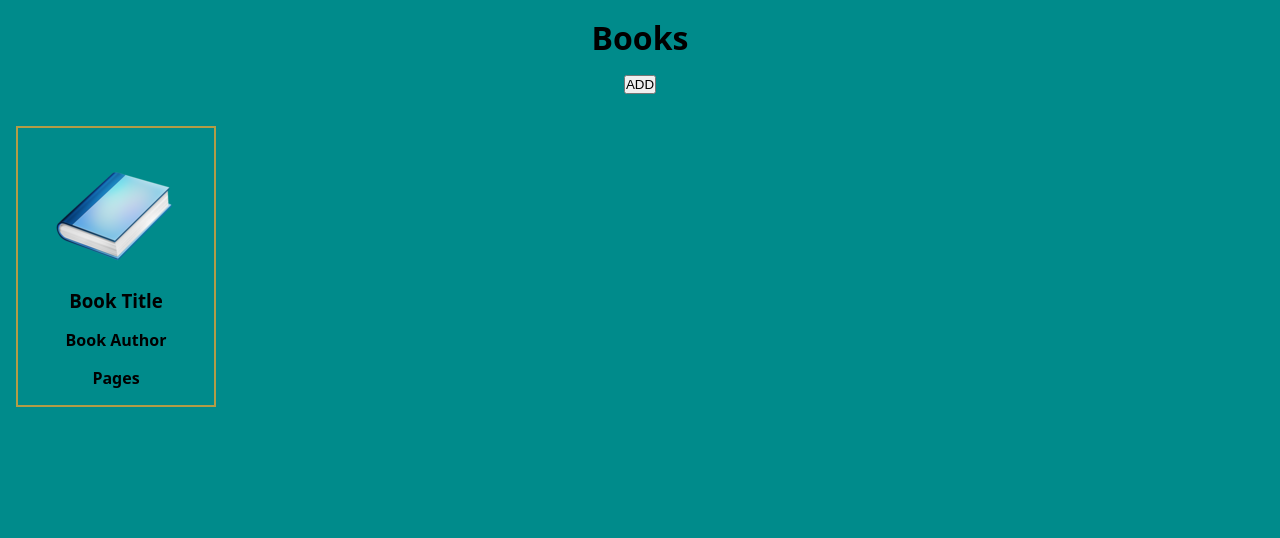
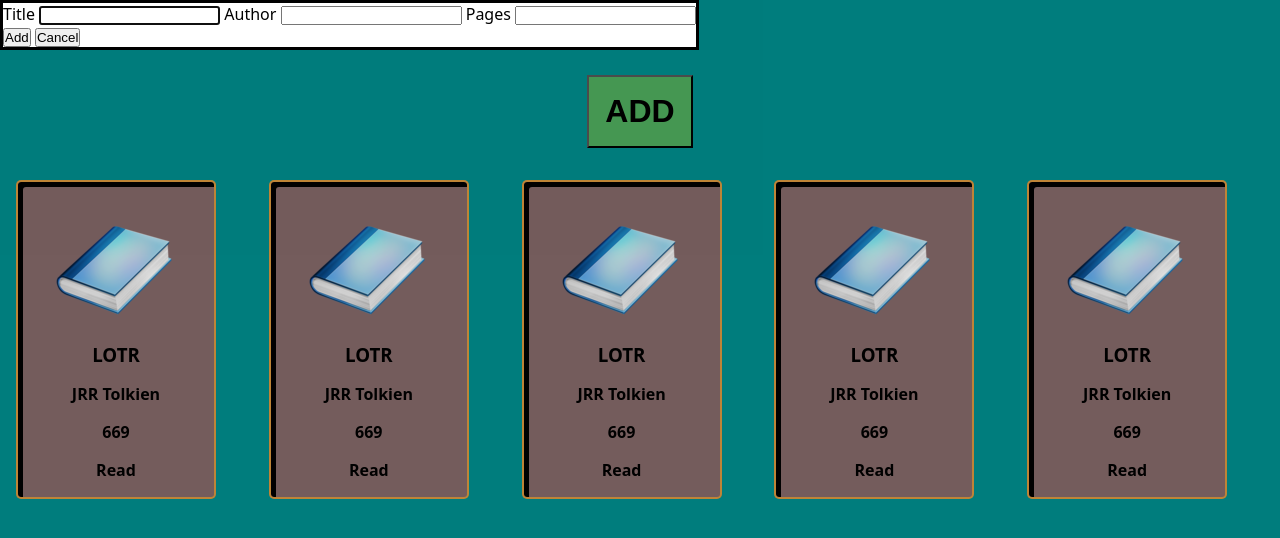
Before and after one commit to GuenounouAlem/jsOopRac, a plain HTML site: page index.html in a window 1280 px wide. Both pictures are taken after a click on the button "ADD". Drawn offline with Linux system fonts and the light colour scheme.

Commit message:
almost done

```diff
--- a/index.html
+++ b/index.html
@@ -11,7 +11,21 @@
     <main>
         <div class="header">
             <h1>Books</h1>
-            <button>ADD</button>
+            <dialog id="bookDialog">
+                <form>
+                  <label for="title">Title</label>
+                  <input type="text" name="title" id="title">
+                  <label for="author">Author</label>
+                  <input type="text" name="auth" id="auth">
+                  <label for="pages">Pages</label>
+                  <input type="number" name="pages" id="pages">
+                  <div>
+                    <button id="confirm" value="default">Add</button>
+                    <button value="cancel" formmethod="dialog">Cancel</button>
+                  </div>
+                </form>
+            </dialog>
+            <button id="add">ADD</button>
         </div>
         <div class="book-container">
             <div class="book">
--- a/script.js
+++ b/script.js
@@ -1,28 +1,34 @@
 // array of book objects
 const myLibrary = [
-    {title: 'LOTR', author: 'JRR Tolkien', pages: 669},
-    {title: 'LOTR', author: 'JRR Tolkien', pages: 669},
-    {title: 'LOTR', author: 'JRR Tolkien', pages: 669},
-    {title: 'LOTR', author: 'JRR Tolkien', pages: 669},
-    {title: 'LOTR', author: 'JRR Tolkien', pages: 669},
+    {title: 'LOTR', author: 'JRR Tolkien', pages: 669, read: true},
+    {title: 'LOTR', author: 'JRR Tolkien', pages: 669, read: true},
+    {title: 'LOTR', author: 'JRR Tolkien', pages: 669, read: true},
+    {title: 'LOTR', author: 'JRR Tolkien', pages: 669, read: true},
+    {title: 'LOTR', author: 'JRR Tolkien', pages: 669, read: true},
 ]
 
-
+const container = document.querySelector('.book-container')
 
 // Book object Constructor
-function Book(title, author, pages) {
+function Book(title, author, pages, read) {
     this.title = title
     this.author = author
     this.pages = pages
+    this.read = read
+    toggleRead = function () {
+        this.read = !this.read
+    }
 }
 
 
 // Function to add books to the library
-function addBook() {
+function addBook(title, author, pages) {
     const book = new Book(title, author, pages)
     myLibrary.push(book)
 }
 
+function displayBooks() {
+    container.innerHTML = ''
     myLibrary.forEach((book) => {
         const card = document.createElement('div')
         card.className = 'book'
@@ -34,8 +40,49 @@ myLibrary.forEach((book) => {
         author.innerText = book.author
         const pages = document.createElement('h4')
         pages.innerText = book.pages
+        const read = document.createElement('h4')
+        if(book.read) {
+            read.innerText = 'Read'
+        } else {
+            read.innerText = 'Not Read yet'
+        }
         card.appendChild(img)
         card.appendChild(title)
         card.appendChild(author)
         card.appendChild(pages)
+        card.appendChild(read)
+        container.appendChild(card)
     })
+}
+
+displayBooks()
+
+
+
+
+
+
+
+
+//-------------------- Form Modal handeling ----------------------//
+
+const addBtn = document.getElementById("add");
+const bookDialog = document.getElementById("bookDialog");
+const dTitle = document.getElementById("title")
+const dAuth = document.getElementById("auth")
+const dPages = document.getElementById("pages")
+const confirmBtn = bookDialog.querySelector("#confirm");
+
+// "Show the dialog" button opens the <dialog> modally
+addBtn.addEventListener("click", () => {
+  bookDialog.showModal();
+});
+
+// Prevent the "confirm" button from the default behavior of submitting the form, and close the dialog with the `close()` method, which triggers the "close" event.
+confirmBtn.addEventListener("click", (event) => {
+  event.preventDefault(); // We don't want to submit this fake form
+  bookDialog.close(addBook(dTitle.value, dAuth.value, dPages.value));
+  displayBooks();
+
+   // Have to send the select box value here.
+});
--- a/style.css
+++ b/style.css
@@ -7,6 +7,17 @@
 html {
     background-color: darkcyan;
     font-family: system-ui, sans-serif;
+}
+
+#add {
+    font-size: 2rem;
+    font-weight: 700;
+    padding: 1rem;
+    background-color: rgba(87, 173, 87, 0.89);
+}
+
+button:hover, button:focus {
+    cursor: pointer;
 }
 
 .header {
@@ -20,11 +31,15 @@ html {
 .book-container {
     padding: 1rem;
     display: grid;
-    grid-template-columns: repeat(auto-fit, minmax(300px, 1fr));
+    gap: 1rem;
+    grid-template-columns: repeat(auto-fill, minmax(200px, 1fr));
 }
 
 .book {
     border: 2px solid rgba(239, 162, 47, 0.748);
+    border-radius: 5px;
+    background-color: rgba(188, 86, 86, 0.691);
+    box-shadow: inset 5px 5px black;
     width: 200px;
     padding: 1rem;
     display: flex;
```
Lines whose indentation alone changed are shown as unchanged.
